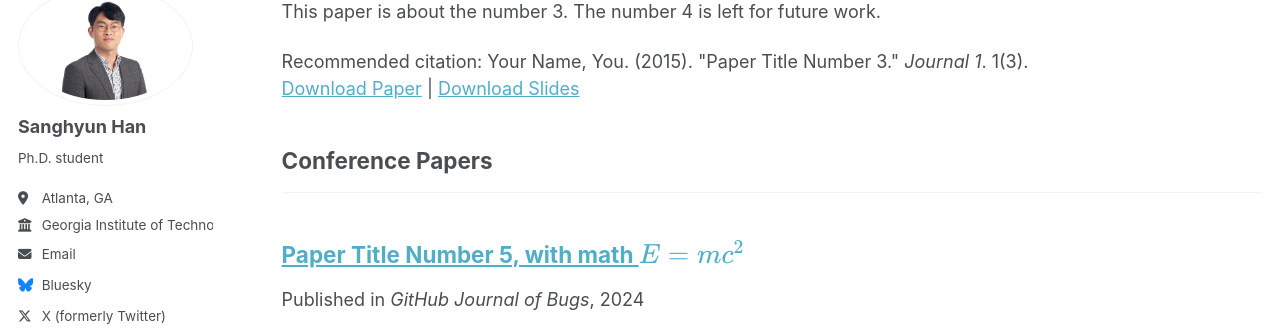
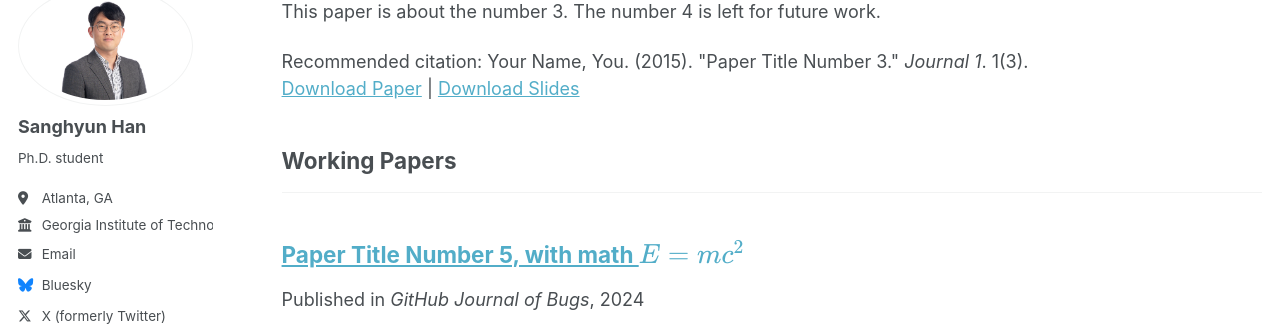
Before and after one commit to sanghyun-ir/sanghyun-ir.github.io, a Jekyll site: the page built from _pages/publications.html, in a window 1280 px wide and 900 px high, scrolled down 764 px. Shown: the part 113-448 px from the top of the window. Built offline with Jekyll 4.4.1, drawn with Linux system fonts in a browser that asks for light colours.

Commit message:
Update _config.yml

```diff
--- a/_config.yml
+++ b/_config.yml
@@ -83,7 +83,7 @@ publication_category:
   manuscripts:
     title: 'Journal Articles'
   conferences:
-    title: 'Conference Papers'
+    title: 'Working Papers'
 
 # Site Settings
 teaser                   :  # filename of teaser fallback teaser image placed in /images/, .e.g. "500x300.png"
```
